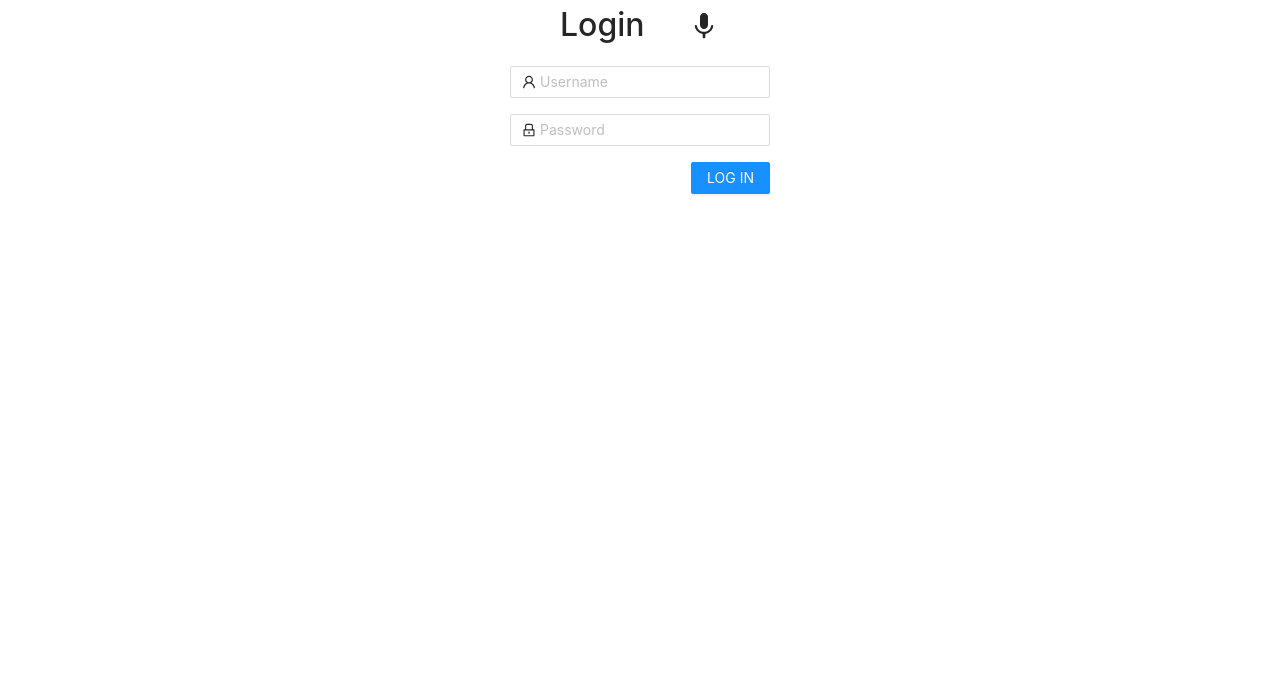
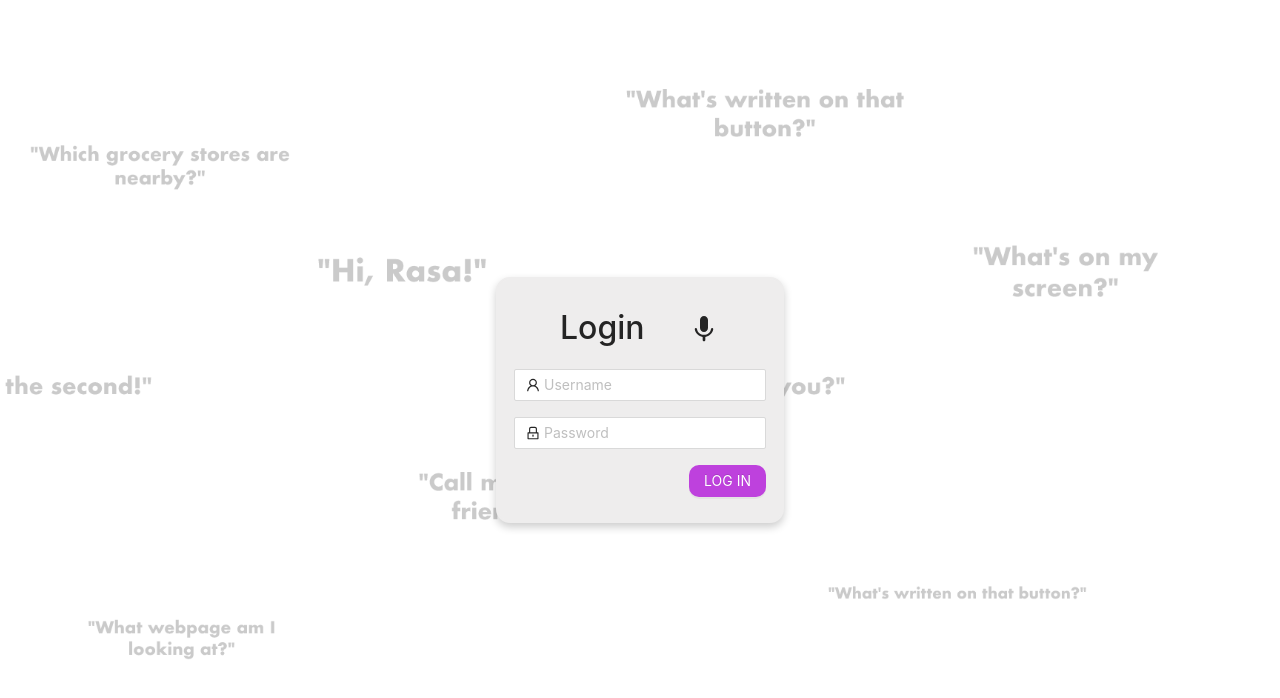
Before and after one commit to BenjaminBaffy/context-aware-personal-assistant, a React (Create React App) app in the folder ca-pa-frontend/: page / in a window 1280 px wide. Shown: the top 698 px of the page. Built offline with nearby package versions, Linux system fonts and the light colour scheme.

Commit message:
Add UX design to Login screen

```diff
--- /dev/null
+++ b/ca-pa-frontend/src/features/auth/Login/Login.module.scss
@@ -0,0 +1,38 @@
+.container {
+    width: 18rem;
+    border-radius: 14px;
+    border: 2px solid #eeeded;
+    padding: 1.5rem 1rem;
+    background-color: #eeeded;
+
+    box-shadow: 0 4px 8px 0 rgba(0,0,0,0.2);
+    transition: 0.3s;
+
+    &:hover {
+        box-shadow: 0 8px 16px 0 rgba(0,0,0,0.2);
+    }
+}
+
+.animatedBackground {
+    width: 100%;
+    height: 100%;
+    position: absolute;
+    top: 0;
+    left: 0;
+    background: url("../../../assets/Flowing\ sententeces.png");
+    background-repeat: repeat;
+    background-position: 0 0;
+    background-size: auto 100%;
+    /*adjust s value for speed*/
+    animation: animatedBackground 600s linear infinite;
+}
+
+@keyframes animatedBackground {
+    from {
+        background-position: 0 0;
+    }
+    /*use negative width if you want it to flow right to left else and positive for left to right*/
+    to {
+        background-position: -10000px 0;
+    }
+}
--- a/ca-pa-frontend/src/features/auth/Login/Login.tsx
+++ b/ca-pa-frontend/src/features/auth/Login/Login.tsx
@@ -3,6 +3,8 @@ import Icon from '@ant-design/icons'
 import { ReactComponent as MicrophoneSVG } from '../../../assets/micrphone.svg'
 import LoginForm from './LoginForm/LoginForm'
 import useLogin from './useLogin'
+
+import styles from './Login.module.scss'
 
 // TODO add Form rules
 // TODO add LoginForm
@@ -14,7 +16,11 @@ const Login = () => {
     useLogin()
 
     return (
-        <>
+        <Row style={{ height: '100vh' }} justify="center" className={styles.animatedBackground}>
+            <Col>
+                <Row style={{ height: '100%' }} align="middle" justify="center">
+                    <Col>
+                        <div className={styles.container}>
                             <Row justify="center">
                                 <Col>
                                     <div style={{ width: '10rem', margin: '0 auto' }}>
@@ -34,7 +40,11 @@ const Login = () => {
                                     <LoginForm />
                                 </Col>
                             </Row>
-        </>
+                        </div>
+                    </Col>
+                </Row>
+            </Col>
+        </Row>
     )
 }
 
--- a/ca-pa-frontend/src/features/auth/Login/LoginForm/LoginForm.module.scss
+++ b/ca-pa-frontend/src/features/auth/Login/LoginForm/LoginForm.module.scss
@@ -3,5 +3,11 @@
 }
 
 .loginButton {
-    color: purple;
+    border-radius: 10px;
+    border: none;
+    background-color: #be41dd;
+
+    &:hover {
+        background-color: #9a38b3;
+    }
 }
--- a/ca-pa-frontend/src/features/auth/Login/LoginForm/LoginForm.tsx
+++ b/ca-pa-frontend/src/features/auth/Login/LoginForm/LoginForm.tsx
@@ -47,7 +47,7 @@ const LoginForm: React.FC<ILoginFormProps> = () => {
             </Form>
             <Row justify="end">
                 <Col>
-                    <Button htmlType="submit" onClick={() => form.submit()} type="primary">LOG IN</Button>
+                    <Button className={styles.loginButton} htmlType="submit" onClick={() => form.submit()} type="primary">LOG IN</Button>
                 </Col>
             </Row>
         </>
```
Also changed, not shown: ca-pa-frontend/src/assets/Flowing sententeces.png (added). Lines whose indentation alone changed are shown as unchanged.
